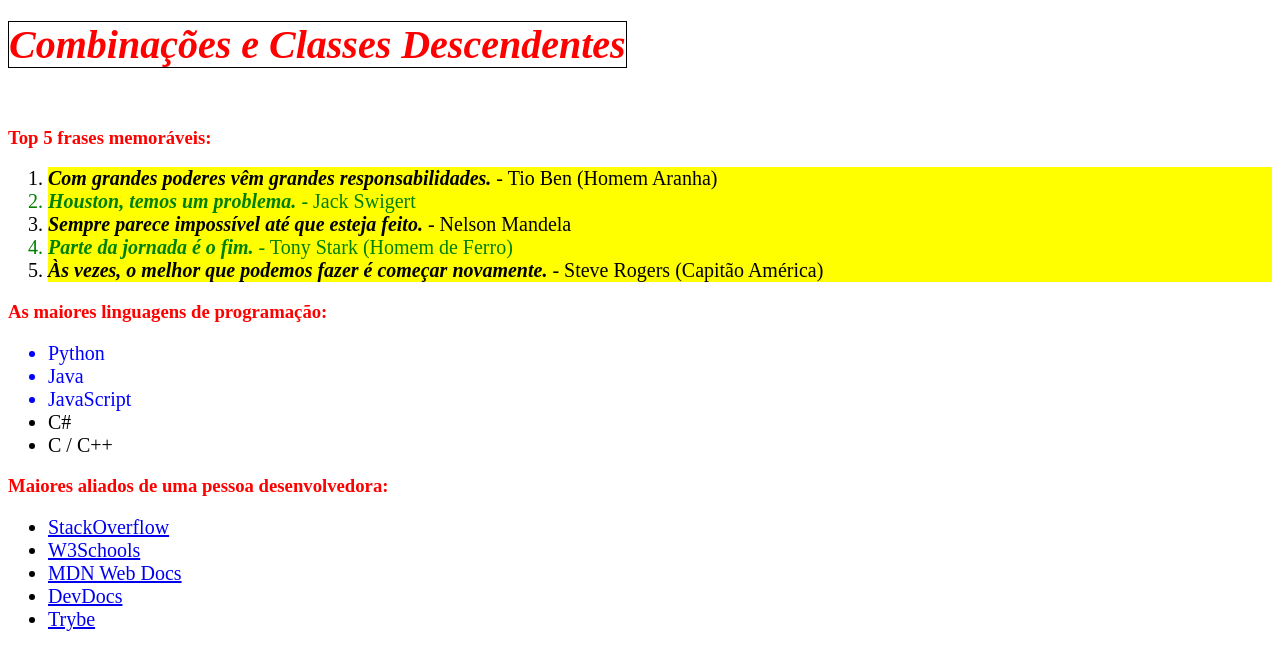
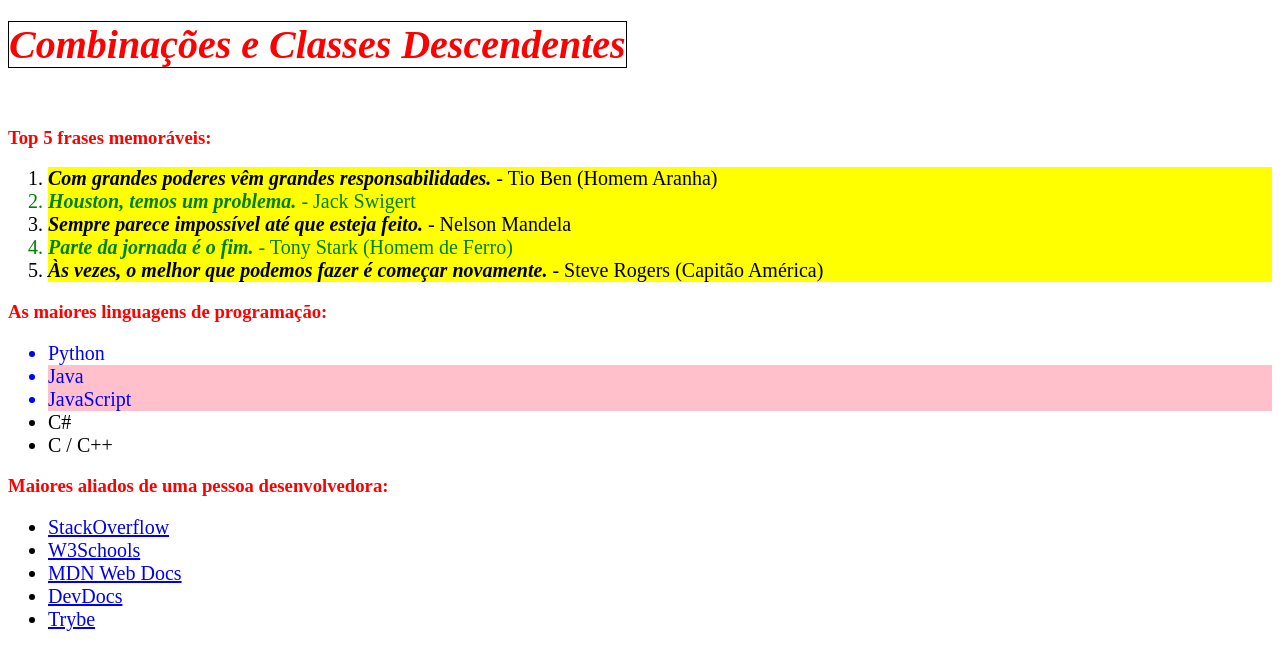
Before and after one commit to marcoglnd/trybe-exercises, a plain HTML site: page 3.3/index.html in a window 1280 px wide. Drawn offline with Linux system fonts and the light colour scheme.

Commit message:
resolucao final exercicio 4

```diff
--- a/3.3/index.html
+++ b/3.3/index.html
@@ -19,8 +19,8 @@
     <h3>As maiores linguagens de programação:</h3>
     <ul>
       <li>Python</li>
-      <li>Java</li>
-      <li>JavaScript</li>
+      <li value="java">Java</li>
+      <li value="javascript">JavaScript</li>
       <li>C#</li>
       <li>C / C++</li>
     </ul>
--- a/3.3/style.css
+++ b/3.3/style.css
@@ -34,17 +34,22 @@
   font-weight: bold;
 }
 
-ul:nth-of-type(1) :nth-child(1) {
+ul:nth-of-type(1) :nth-child(-n+3) {
   color: blue;
 }
 
-ul:nth-of-type(1) :nth-child(2) {
+li[value*="java"]{
+  background-color: pink;
+}
+
+/*ul:nth-of-type(1) :nth-child(2) {
   color: blue;
 }
 
 ul:nth-of-type(1) :nth-child(3) {
   color: blue;
-}
+} */
+
 
 a:hover[href*="stack"] {
   font-weight: 600;
```
